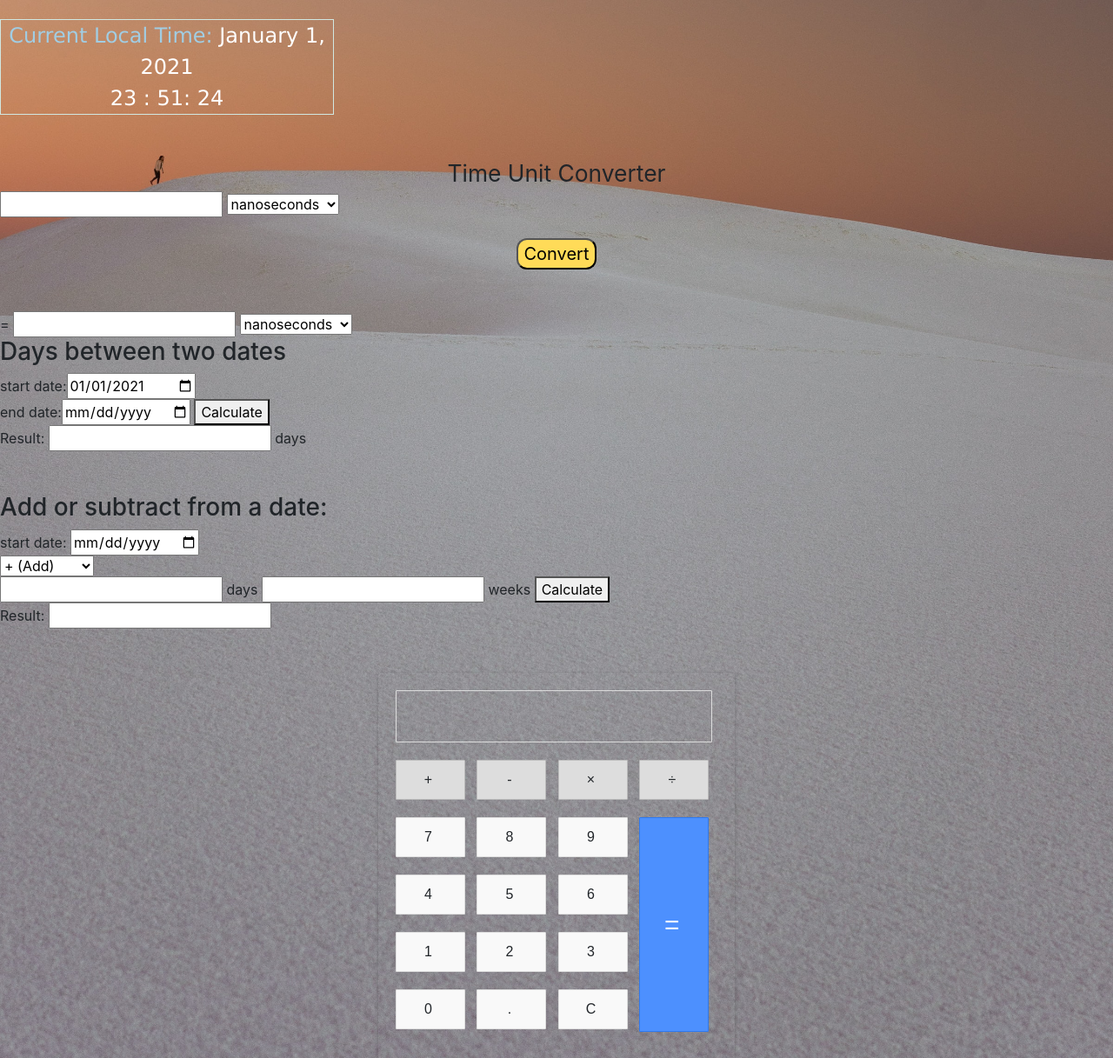
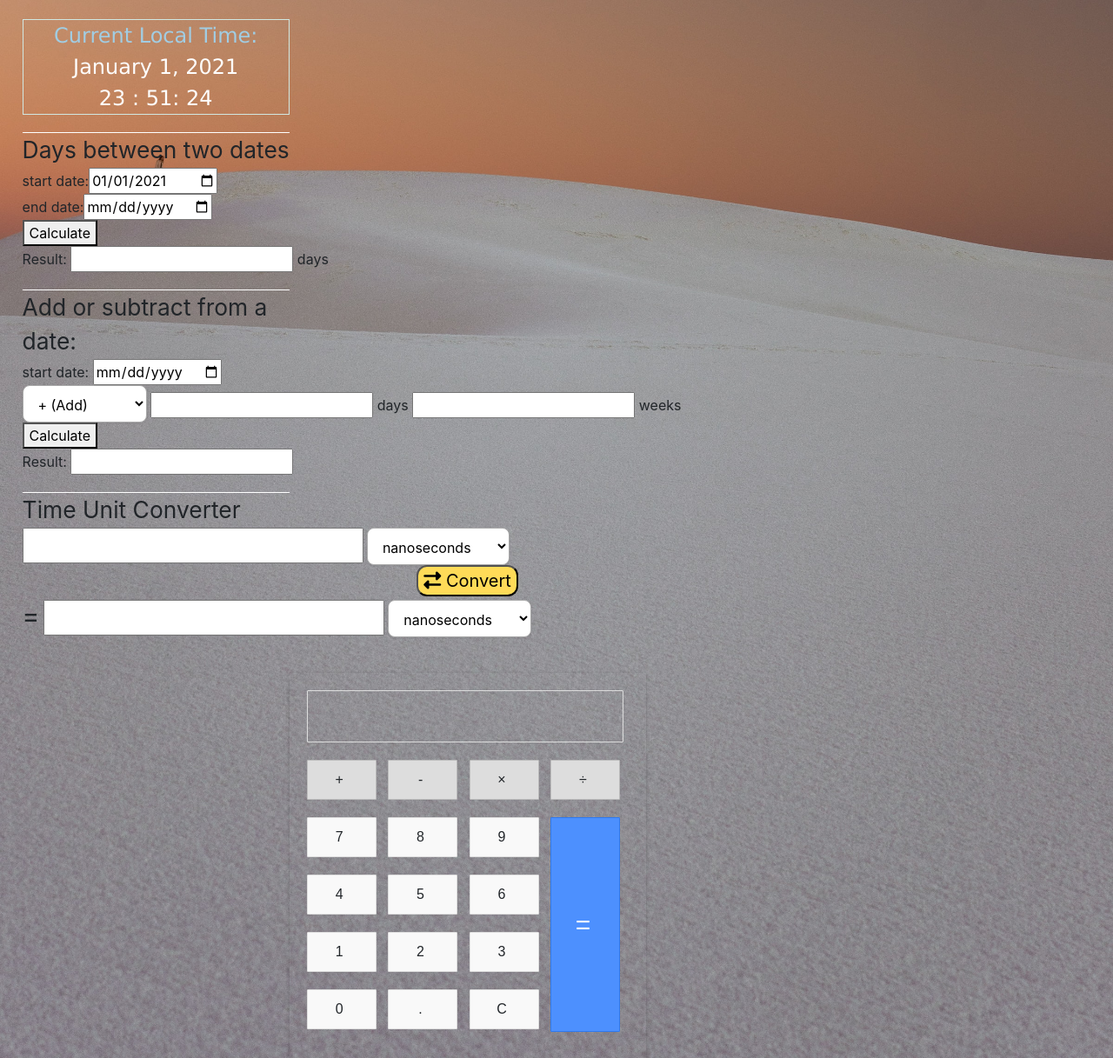
Before and after one commit to onanalee/daCalculate, a Flask app: page /time in a window 1280 px wide. Shown: the part 98-1315 px from the top of the page at 87% size. Run offline with Flask 2, Linux system fonts and the light colour scheme; some libraries are stand-ins or nearby versions.

Commit message:
<select> arrow fixed css

```diff
--- a/static/style.css
+++ b/static/style.css
@@ -166,15 +166,9 @@ body {
     font-size: 30px;
 }
 
-.convert {
-    background-color: #FFDB58;
-    border-radius: 12px;
-    font-size: 20px;
-    margin: auto;
-    display: block;
-}
 
-.select {
+
+select {
     line-height: 1;
     padding: 0.7em 1.4em .5em .8em;
     box-sizing: border-box;
@@ -437,3 +430,29 @@ div.equal:active {
     text-align:center;
     font-family: 'Comfortaa', cursive;
 }
+
+
+/*Time.HTML-------------------------------------------------------*/
+
+#timeWrap{
+    width:80%;
+    margin-left:2vw;
+
+}
+.timeTitle{
+    width:30%;
+    border-top: 1px solid white;
+    font-size: 1.65em;
+    text-align: left;
+    margin-top: 20px;
+}
+
+
+
+.convert {
+    background-color: #FFDB58;
+    border-radius: 12px;
+    font-size: 20px;
+    margin: auto;
+    display: block;
+}
--- a/static/time.css
+++ b/static/time.css
@@ -1,7 +1,6 @@
 /**
  * Tabs
  */
-
 .img-zoom-container {
     position: absolute;
     display: flex;
--- a/templates/time.html
+++ b/templates/time.html
@@ -17,9 +17,6 @@
         <link href="https://fonts.googleapis.com/css2?family=Comfortaa&display=swap" rel="stylesheet">
 
         <link id="pagestyle" type="text/css" rel="stylesheet" href="../static/style.css">
-
-
-
 
 
         <link rel="stylesheet" href="../static/time.css">
@@ -109,6 +106,7 @@
                 </div>
             </div>
         </nav>
+        <div id="timeWrap">
             <div id="timeDate">
                 <span id="localTime">Current Local Time:</span>
                 <a id="mon">January</a>
@@ -118,11 +116,34 @@
                 <a id="m">00</a>:
                 <a id="s">00</a>
             </div>
-        <br><br>
 
-        <div class="unitType">Time Unit Converter</div>
+
+            <div class="timeTitle">Days between two dates</div>
+            <div>start date:<input type="date" id="startDate"></div>
+            <div>end date:<input type="date" id="endDate"></div>
+            <button id="dateSubmit" onclick="dateCalculate()">Calculate</button>
+            <div>Result: <input id="result1" type="number"> days</div>
+
+
+            <div class="timeTitle"> Add or subtract from a date:</div>
+            <div>start date: <input id="startDate2" type="date"></div>
+            <div>
+                <select id="plusMinus">
+                    <option>+ (Add)</option>
+                    <option>- (subtract)</option>
+                </select>
+                <input type="number" id="days"> days
+                <input type="number" id="weeks"> weeks
+            </div>
+
+            <button onclick="addDate()">Calculate</button>
+            <div>Result: <input type="text" id="result"></div>
+
+
+
+            <div class="timeTitle">Time Unit Converter</div>
             <div class="time">
-            <input type="number" id="timeBefore">
+                <input type="number" id="timeBefore" class="unitInput">
                 <select id="timeUnitA">
                     <option>nanoseconds</option>
                     <option>microseconds</option>
@@ -135,11 +156,11 @@
                     <option>months</option>
                     <option>years</option>
                 </select>
-            <br><br>
-            <button class="convert" onclick="convertTime()">Convert</button>
-            <br> <br>
-            =
-            <input type="number" id="timeAfter">
+
+                <button class="convert" onclick="convertTime()"><i class="fa fa-exchange" aria-hidden="true"></i> Convert</button>
+
+                <span class="equal">=</span>
+                <input type="number" id="timeAfter" class="unitInput">
                 <select id="timeUnitB">
                     <option>nanoseconds</option>
                     <option>microseconds</option>
@@ -154,30 +175,6 @@
                 </select>
             </div>
 
-
-        <h3>Days between two dates </h3>
-        <div>start date:<input type="date" id="startDate"></div>
-        <div>end date:<input type="date" id="endDate">
-            <button id="dateSubmit" onclick="dateCalculate()">Calculate</button>
-        </div>
-        <div>Result: <input id="result1" type="number"> days</div>
-
-
-        <br><br>
-
-
-        <h3> Add or subtract from a date: </h3>
-        <div>start date: <input id="startDate2" type="date"></div>
-        <div>
-            <select id="plusMinus">
-                <option>+ (Add)</option>
-                <option>- (subtract)</option>
-            </select>
-        </div>
-        <input type="number" id="days"> days
-        <input type="number" id="weeks"> weeks
-        <button onclick="addDate()">Calculate</button>
-        <div>Result: <input type="text" id="result"></div>
 
             <div class="calculator">
                 <div class="input" id="input"></div>
@@ -213,6 +210,9 @@
                     <div class="equal" id="calc">=</div>
                 </div>
             </div>
+        </div>
+
+
         <script src="../static/script.js"></script>
 
     </body>
```
Also changed, not shown: other parts of static/style.css (+7 -8 lines), static/styleNight.css (+4 -5 lines). Lines whose indentation alone changed are shown as unchanged.
